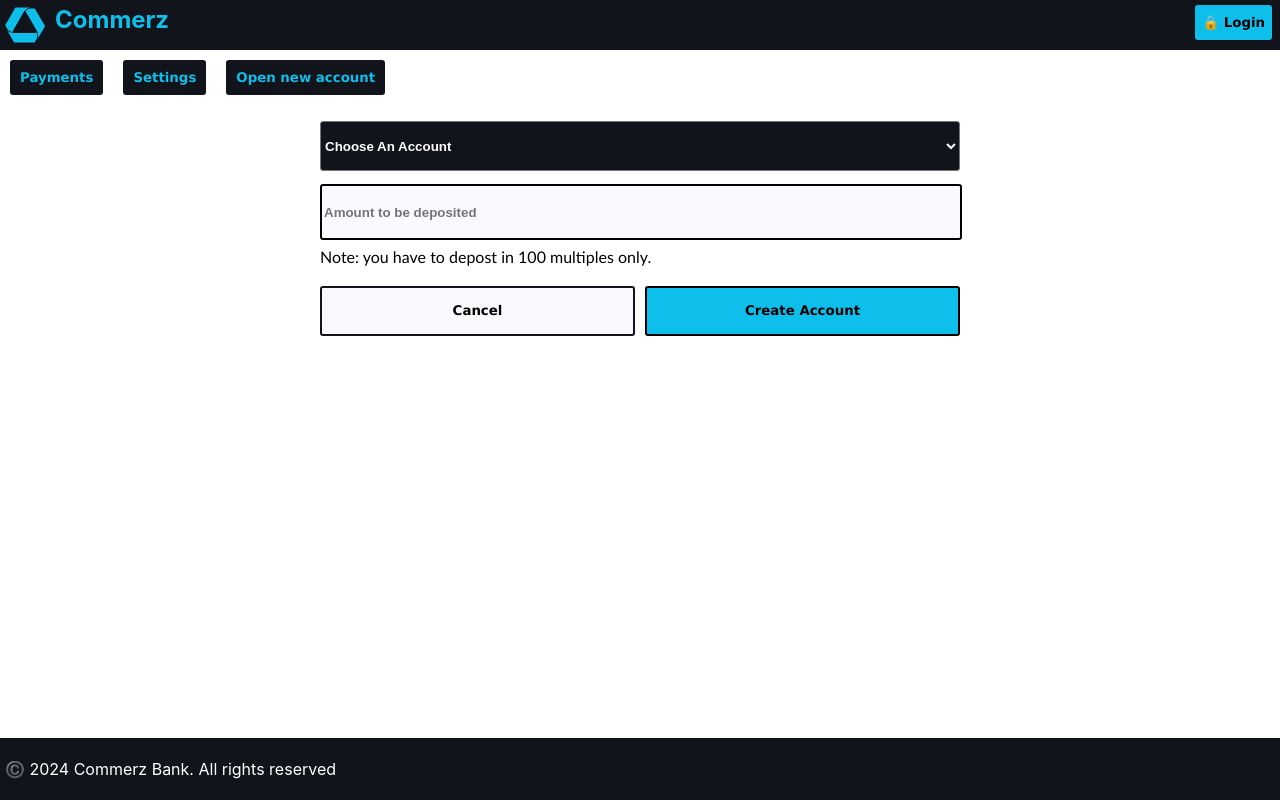
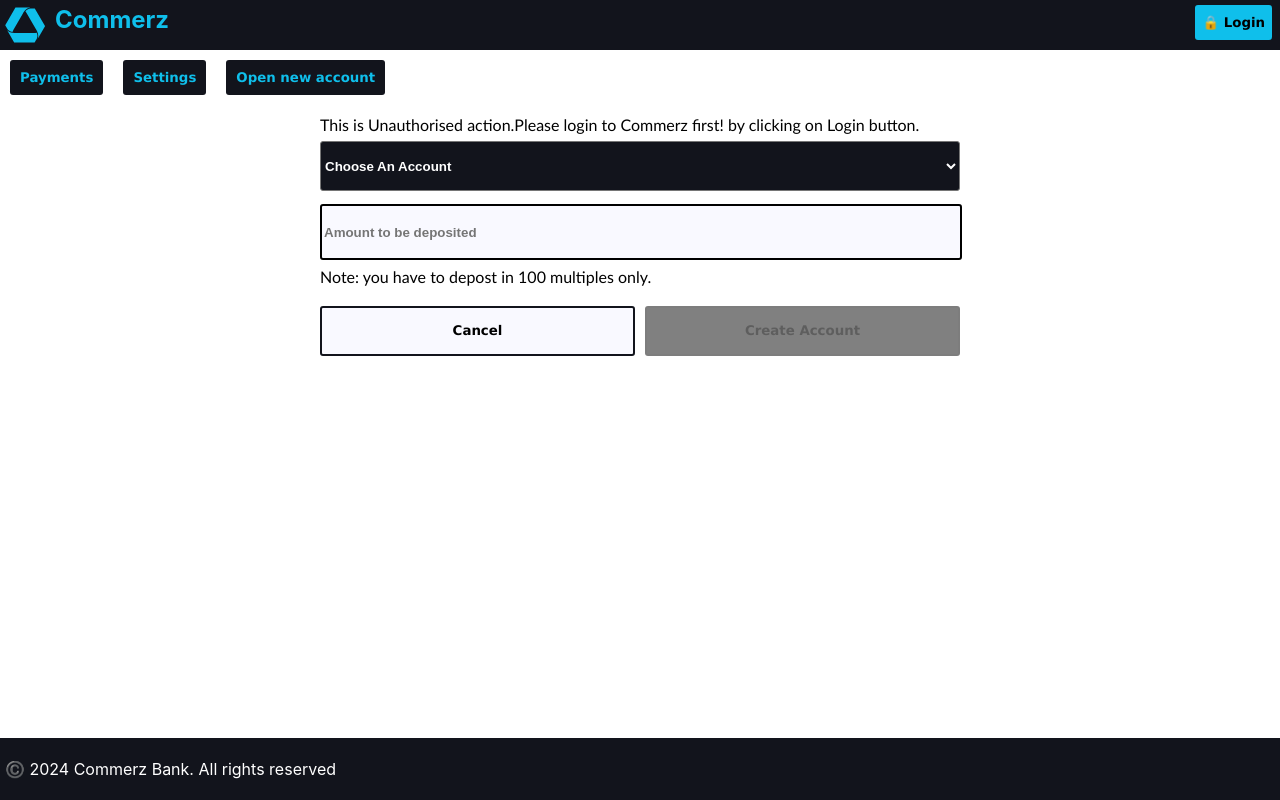
Before and after one commit to DevendranathReddy7/Mern-CommerzBank, a React (Create React App) app: page /open-new-account in a window 1280 px wide. Built offline with nearby package versions, Linux system fonts and the light colour scheme.

Commit message:
code change in account open and sidebar

```diff
--- a/src/common/Sidebar/Sidebar.js
+++ b/src/common/Sidebar/Sidebar.js
@@ -7,9 +7,9 @@ import {
 import { Link } from "react-router-dom";
 const Payment = [
   { path: "/payments/funds-transfer", name: "Funds Transfer" },
-  { path: "/payments/bill-payments", name: "Bill Payments" },
-  { path: "/payments/pay-any-one", name: "Pay Any One" },
-  { path: "/payments-history", name: "Payment History" },
+  { path: "/payments/bill-payment", name: "Bill Payments" },
+  { path: "/payments/pay-anyone", name: "Pay Any One" },
+  { path: "/payments/history", name: "Payment History" },
 ];
 const Settings = [
   { path: "/settings/manage-billers", name: "Manage Billers" },
--- a/src/pages/private/open account/OpenAnAccount.js
+++ b/src/pages/private/open account/OpenAnAccount.js
@@ -12,8 +12,9 @@ import { MdOutlineDownloadDone } from "react-icons/md";
 import { useSelector } from "react-redux";
 import { useNavigate } from "react-router-dom";
 import Modal from "../../../common/modal/Modal";
+import Loader from "../../../common/loading/Loader";
 
-const OpenAnAccount = (props) => {
+const OpenAnAccount = () => {
   const currentUser = useSelector((state) => state.login.currentUser);
   const navigate = useNavigate();
   const state = {
@@ -26,6 +27,7 @@ const OpenAnAccount = (props) => {
   const [success, setSuccess] = useState(false);
   const [Balerror, setBalError] = useState(false);
   const [Accerror, setAccError] = useState(false);
+  const [isLoading, setIsLoading] = useState(false);
 
   const changeHandle = (e) => {
     if (e.target.value % 100 === 0 && e.target.value > 0) {
@@ -58,6 +60,8 @@ const OpenAnAccount = (props) => {
     if (formData.accountName === "") {
       return setAccError(true);
     }
+
+    setIsLoading(true);
     const responseData = await fetch(
       "http://localhost:5000/accounts/open-an-account",
       {
@@ -67,22 +71,27 @@ const OpenAnAccount = (props) => {
           accountName: formData.accountName,
           accountNumber: formData.accountNumber,
           balance: formData.balance,
-          owner: formData.currentUser,
+          owner: formData.owner,
         }),
       }
     );
     await responseData.json();
-
     if (responseData.ok) {
+      setIsLoading(false);
       setSuccess((prev) => true);
-
-      //navigate("/home");
     }
   };
   return (
-    <>
+    <div style={{ marginBottom: "20%" }}>
       <Navbar />
       <form onSubmit={submitHandler}>
+        {!currentUser && (
+          <Label>
+            This is Unauthorised action.Please login to Commerz first! by
+            clicking on Login button.
+          </Label>
+        )}
+        {isLoading && <Loader message="Creating your account" />}
         {success && (
           <Modal modalOpen={success}>
             <MdOutlineDownloadDone size={"30%"} color="green" />
@@ -111,19 +120,21 @@ const OpenAnAccount = (props) => {
         <Label err={Balerror}>
           Note: you have to depost in 100 multiples only.
         </Label>
-        <Input type="hidden" value={currentUser} />
+        {/* <Input value={currentUser} type="hidden" /> */}
 
         <ButtonsDiv>
           <CreateButtonStyles cancel type="button" onClick={cancelHandle}>
             Cancel
           </CreateButtonStyles>
-          <CreateButtonStyles disabled={Balerror || Accerror}>
+          <CreateButtonStyles
+            disabled={Balerror || Accerror || isLoading || !currentUser}
+          >
             Create Account
           </CreateButtonStyles>
         </ButtonsDiv>
       </form>
       <Footer />
-    </>
+    </div>
   );
 };
 export default OpenAnAccount;
```
